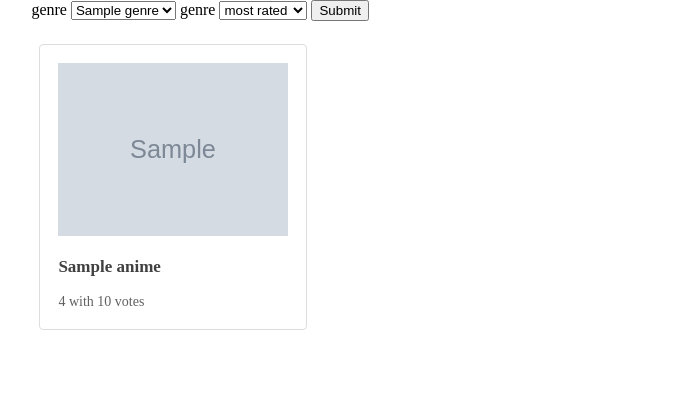
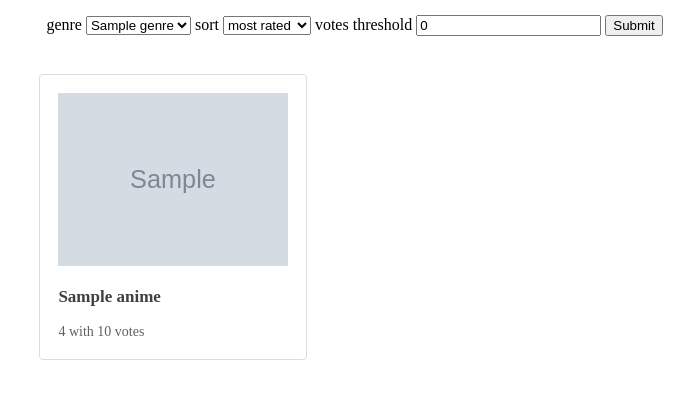
Before and after one commit to filipefilardi/crunchyroll_filters, a Flask app: template src/templates/home.html in a window 1280 px wide. Shown: the top 399 px of the page, without its empty margins (71-765 px from the left). Run offline with Flask 2, Linux system fonts and the light colour scheme; the template is opened without the code that fills it: most values are stand-ins (such as "Sample title", 1, 10 or a date in 2020); grey boxes marked "Sample" are stand-in pictures.

Commit message:
Fix typos

```diff
--- a/src/app.py
+++ b/src/app.py
@@ -12,15 +12,21 @@ def home():
 
     genre = request.args.get('genre', None)
     sort_by = request.args.get('sort', None)
+    votes_threshold = int(request.args.get('threshold', '0'))
 
+    # Sort dataframe
     if sort_by:
         if sort_by == 'rate':
             df_ratings = df_ratings.sort_values(['rate', 'votes'], ascending=False)
         if sort_by == 'votes':
             df_ratings = df_ratings.sort_values(['votes', 'rate'], ascending=False)
 
+    # Filter by genre
     if genre:
         df_ratings = df_ratings[df_ratings[f'genre_{genre}'] == 1]
+
+    # Filter by quantity of votes
+    df_ratings = df_ratings[df_ratings['votes'] > votes_threshold]
 
     return render_template("home.html", df_animes=df_ratings.head(100), genres=genre_cols)
 
--- a/src/templates/home.html
+++ b/src/templates/home.html
@@ -14,6 +14,10 @@
         flex-wrap: wrap;
         margin: 15px 0;
 
+      }
+
+      .filters {
+        padding : 15px;
       }
 
       .anime {
@@ -52,59 +56,29 @@
 
     </style>
 
-    <title>Crunchyroll animes search</title>
+    <title>Crunchyroll Filters</title>
   </head>
   <body>
 
-
-<!--  <label for="genre">First name:</label>-->
-<!--  <input type="text" id="genre" name="genre"><br><br>-->
-<!--  <label for="sort">Last name:</label>-->
-<!--  <input type="text" id="sort" name="sort"><br><br>-->
-<!--</form>-->
-
-   <form action="/" method="get">
-     <label for="genre">genre</label>
+    <form action="/" method="get" class="filters">
+      <label for="genre">genre</label>
       <select id="genre" name="genre">
         {% for genre in genres %}
           <option value="{{ genre }}">{{ genre }}</option>
         {% endfor %}
       </select>
-     <label for="sort">genre</label>
+
+      <label for="sort">sort</label>
       <select id="sort" name="sort">
-          <option value="rate">most rated</option>
-          <option value="votes">most voted</option>
+        <option value="rate">most rated</option>
+        <option value="votes">most voted</option>
       </select>
-       <input type="submit" value="Submit">
-   </form>
 
-<!--    <div class="container">-->
-<!--      <div class="anime">-->
-<!--        <img src="https://img1.ak.crunchyroll.com/i/spire2/cccce22d1dfaaf713284a617ee0b539a1572467883_full.jpg" class="anime-image" />-->
-<!--        <p class="anime-title">dakdsokd</p>-->
-<!--        <p class="anime-rating">5.3 with 1000 votes</p>-->
-<!--      </div>-->
-<!--      <div class="anime">-->
-<!--        <img src="https://img1.ak.crunchyroll.com/i/spire4/1b8bbdf3fa604e61cbf760cd93a6ab901570139985_full.jpg" class="anime-image" />-->
-<!--        <p class="anime-title">dakdsokd</p>-->
-<!--      </div>-->
-<!--      <div class="anime">-->
-<!--        <img src="https://img1.ak.crunchyroll.com/i/spire2/1a39d39cbe3346cce5e44577cbb895041579741401_full.jpg" class="anime-image" />-->
-<!--        <p class="anime-title">dakdsokd</p>-->
-<!--      </div>-->
-<!--      <div class="anime">-->
-<!--        <img src="https://img1.ak.crunchyroll.com/i/spire4/8056a82e973dde98ebb82abd39dc69731564519729_full.jpg" class="anime-image" />-->
-<!--        <p class="anime-title">dakdsokd</p>-->
-<!--      </div>-->
-<!--      <div class="anime">-->
-<!--        <img src="https://img1.ak.crunchyroll.com/i/spire4/8056a82e973dde98ebb82abd39dc69731564519729_full.jpg" class="anime-image" />-->
-<!--        <p class="anime-title">dakdsokd</p>-->
-<!--      </div>-->
-<!--      <div class="anime">-->
-<!--        <img src="https://img1.ak.crunchyroll.com/i/spire4/8056a82e973dde98ebb82abd39dc69731564519729_full.jpg" class="anime-image" />-->
-<!--        <p class="anime-title">dakdsokd</p>-->
-<!--      </div>-->
-<!--    </div>-->
+      <label for="threshold">votes threshold</label>
+      <input type="text" id="threshold" name="threshold" value="0">
+
+      <input type="submit" value="Submit">
+    </form>
 
     <div class="container">
       {% for key, value in df_animes.iterrows() %}
```
